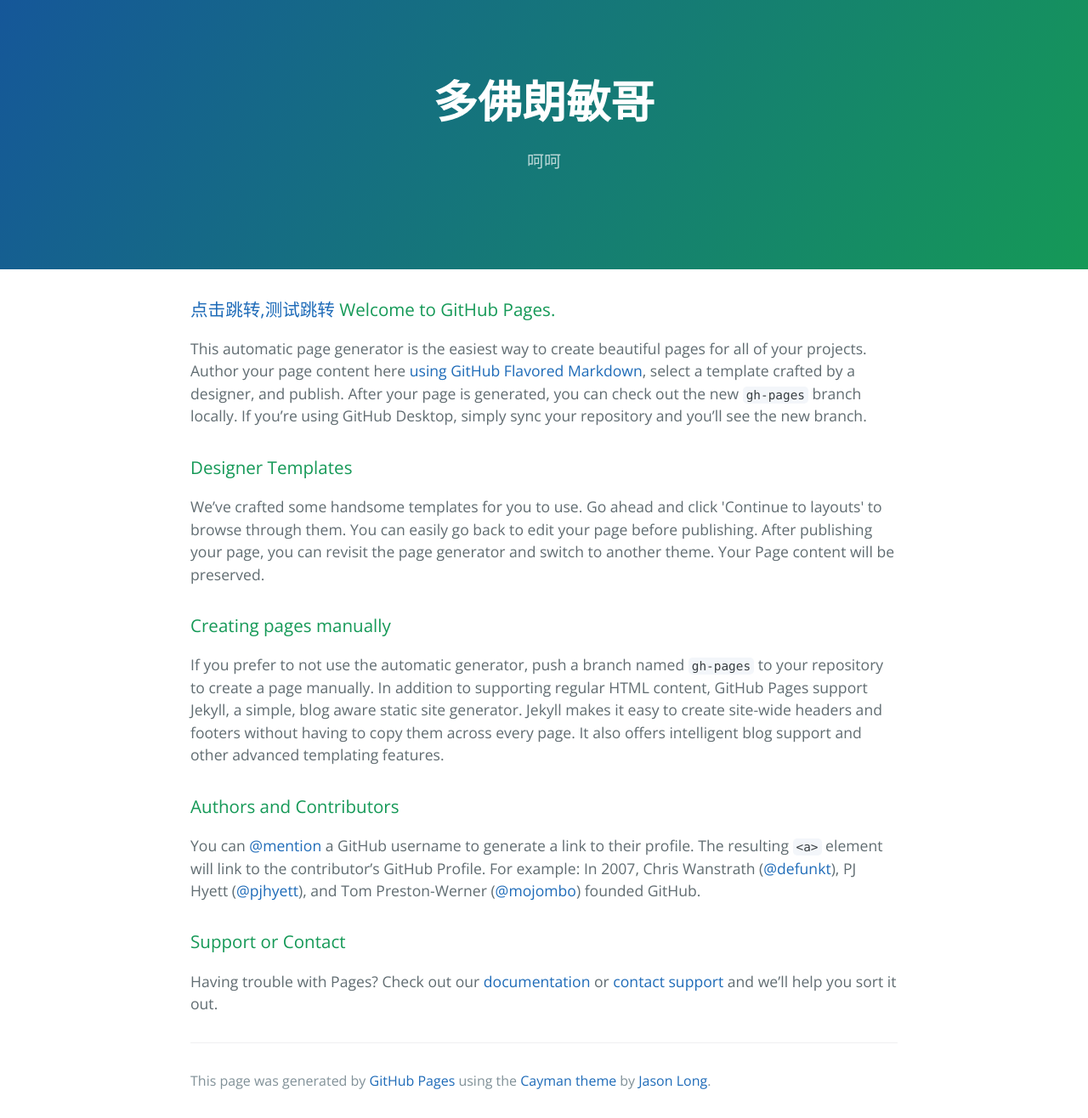
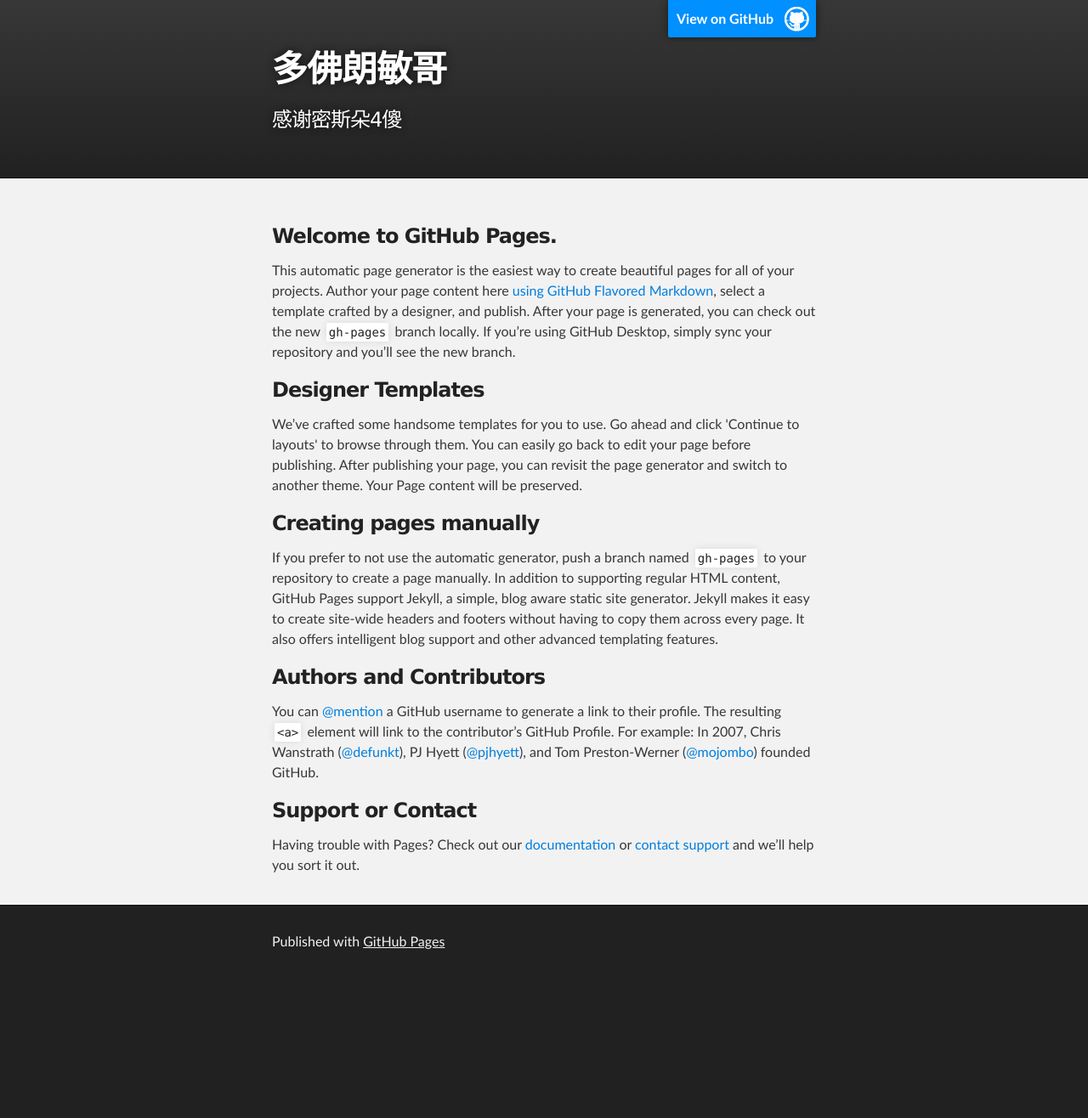
Before and after one commit to liu2080019/mingo.github.io, a Jekyll site: the page index.html, which Jekyll copies as it is, in a window 1280 px wide. Shown: the whole page at 85% size. Built offline with Jekyll 4.4.1, drawn with Linux system fonts in a browser that asks for light colours; after the commit the page ends 1155 px from its top, so only the background shows below that.

Commit message:
Replace master branch with page content via GitHub

```diff
--- a/index.html
+++ b/index.html
@@ -1,22 +1,33 @@
 <!DOCTYPE html>
-<html lang="en-us">
+<html>
+
   <head>
-    <meta charset="UTF-8">
-    <title>多佛朗敏哥 by liu2080019</title>
-    <meta name="viewport" content="width=device-width, initial-scale=1">
-    <link rel="stylesheet" type="text/css" href="stylesheets/normalize.css" media="screen">
-    <link href='https://fonts.googleapis.com/css?family=Open+Sans:400,700' rel='stylesheet' type='text/css'>
-    <link rel="stylesheet" type="text/css" href="stylesheets/stylesheet.css" media="screen">
-    <link rel="stylesheet" type="text/css" href="stylesheets/github-light.css" media="screen">
+    <meta charset='utf-8'>
+    <meta http-equiv="X-UA-Compatible" content="chrome=1">
+    <meta name="description" content="多佛朗敏哥 : 感谢密斯朵4傻">
+
+    <link rel="stylesheet" type="text/css" media="screen" href="stylesheets/stylesheet.css">
+
+    <title>多佛朗敏哥</title>
   </head>
+
   <body>
-    <section class="page-header">
-      <h1 class="project-name">多佛朗敏哥</h1>
-      <h2 class="project-tagline">呵呵</h2>
-    </section>
-    <section class="main-content">
-      <h3>
-        <a href="Interview.html">点击跳转,测试跳转</a>
+
+    <!-- HEADER -->
+    <div id="header_wrap" class="outer">
+        <header class="inner">
+          <a id="forkme_banner" href="https://github.com/liu2080019">View on GitHub</a>
+
+          <h1 id="project_title">多佛朗敏哥</h1>
+          <h2 id="project_tagline">感谢密斯朵4傻</h2>
+
+        </header>
+    </div>
+
+    <!-- MAIN CONTENT -->
+    <div id="main_content_wrap" class="outer">
+      <section id="main_content" class="inner">
+        <h3>
 <a id="welcome-to-github-pages" class="anchor" href="#welcome-to-github-pages" aria-hidden="true"><span aria-hidden="true" class="octicon octicon-link"></span></a>Welcome to GitHub Pages.</h3>
 
 <p>This automatic page generator is the easiest way to create beautiful pages for all of your projects. Author your page content here <a href="https://guides.github.com/features/mastering-markdown/">using GitHub Flavored Markdown</a>, select a template crafted by a designer, and publish. After your page is generated, you can check out the new <code>gh-pages</code> branch locally. If you’re using GitHub Desktop, simply sync your repository and you’ll see the new branch.</p>
@@ -40,13 +51,16 @@
 <a id="support-or-contact" class="anchor" href="#support-or-contact" aria-hidden="true"><span aria-hidden="true" class="octicon octicon-link"></span></a>Support or Contact</h3>
 
 <p>Having trouble with Pages? Check out our <a href="https://help.github.com/pages">documentation</a> or <a href="https://github.com/contact">contact support</a> and we’ll help you sort it out.</p>
+      </section>
+    </div>
 
-      <footer class="site-footer">
+    <!-- FOOTER  -->
+    <div id="footer_wrap" class="outer">
+      <footer class="inner">
+        <p>Published with <a href="https://pages.github.com">GitHub Pages</a></p>
+      </footer>
+    </div>
 
-        <span class="site-footer-credits">This page was generated by <a href="https://pages.github.com">GitHub Pages</a> using the <a href="https://github.com/jasonlong/cayman-theme">Cayman theme</a> by <a href="https://twitter.com/jasonlong">Jason Long</a>.</span>
-      </footer>
-
-    </section>
 
 
   </body>
--- /dev/null
+++ b/javascripts/main.js
@@ -0,0 +1 @@
+console.log('This would be the main JS file.');
--- a/stylesheets/stylesheet.css
+++ b/stylesheets/stylesheet.css
@@ -1,245 +1,425 @@
-* {
-  box-sizing: border-box; }
+/*******************************************************************************
+Slate Theme for GitHub Pages
+by Jason Costello, @jsncostello
+*******************************************************************************/
+
+@import url(github-light.css);
+
+/*******************************************************************************
+MeyerWeb Reset
+*******************************************************************************/
+
+html, body, div, span, applet, object, iframe,
+h1, h2, h3, h4, h5, h6, p, blockquote, pre,
+a, abbr, acronym, address, big, cite, code,
+del, dfn, em, img, ins, kbd, q, s, samp,
+small, strike, strong, sub, sup, tt, var,
+b, u, i, center,
+dl, dt, dd, ol, ul, li,
+fieldset, form, label, legend,
+table, caption, tbody, tfoot, thead, tr, th, td,
+article, aside, canvas, details, embed,
+figure, figcaption, footer, header, hgroup,
+menu, nav, output, ruby, section, summary,
+time, mark, audio, video {
+  margin: 0;
+  padding: 0;
+  border: 0;
+  font: inherit;
+  vertical-align: baseline;
+}
+
+/* HTML5 display-role reset for older browsers */
+article, aside, details, figcaption, figure,
+footer, header, hgroup, menu, nav, section {
+  display: block;
+}
+
+ol, ul {
+  list-style: none;
+}
+
+table {
+  border-collapse: collapse;
+  border-spacing: 0;
+}
+
+/*******************************************************************************
+Theme Styles
+*******************************************************************************/
 
 body {
-  padding: 0;
-  margin: 0;
-  font-family: "Open Sans", "Helvetica Neue", Helvetica, Arial, sans-serif;
+  box-sizing: border-box;
+  color:#373737;
+  background: #212121;
   font-size: 16px;
+  font-family: 'Myriad Pro', Calibri, Helvetica, Arial, sans-serif;
   line-height: 1.5;
-  color: #606c71; }
+  -webkit-font-smoothing: antialiased;
+}
+
+h1, h2, h3, h4, h5, h6 {
+  margin: 10px 0;
+  font-weight: 700;
+  color:#222222;
+  font-family: 'Lucida Grande', 'Calibri', Helvetica, Arial, sans-serif;
+  letter-spacing: -1px;
+}
+
+h1 {
+  font-size: 36px;
+  font-weight: 700;
+}
+
+h2 {
+  padding-bottom: 10px;
+  font-size: 32px;
+  background: url('../images/bg_hr.png') repeat-x bottom;
+}
+
+h3 {
+  font-size: 24px;
+}
+
+h4 {
+  font-size: 21px;
+}
+
+h5 {
+  font-size: 18px;
+}
+
+h6 {
+  font-size: 16px;
+}
+
+p {
+  margin: 10px 0 15px 0;
+}
+
+footer p {
+  color: #f2f2f2;
+}
 
 a {
-  color: #1e6bb8;
-  text-decoration: none; }
-  a:hover {
-    text-decoration: underline; }
+  text-decoration: none;
+  color: #007edf;
+  text-shadow: none;
 
-.btn {
-  display: inline-block;
-  margin-bottom: 1rem;
-  color: rgba(255, 255, 255, 0.7);
-  background-color: rgba(255, 255, 255, 0.08);
-  border-color: rgba(255, 255, 255, 0.2);
-  border-style: solid;
-  border-width: 1px;
-  border-radius: 0.3rem;
-  transition: color 0.2s, background-color 0.2s, border-color 0.2s; }
-  .btn + .btn {
-    margin-left: 1rem; }
+  transition: color 0.5s ease;
+  transition: text-shadow 0.5s ease;
+  -webkit-transition: color 0.5s ease;
+  -webkit-transition: text-shadow 0.5s ease;
+  -moz-transition: color 0.5s ease;
+  -moz-transition: text-shadow 0.5s ease;
+  -o-transition: color 0.5s ease;
+  -o-transition: text-shadow 0.5s ease;
+  -ms-transition: color 0.5s ease;
+  -ms-transition: text-shadow 0.5s ease;
+}
 
-.btn:hover {
-  color: rgba(255, 255, 255, 0.8);
-  text-decoration: none;
-  background-color: rgba(255, 255, 255, 0.2);
-  border-color: rgba(255, 255, 255, 0.3); }
+a:hover, a:focus {text-decoration: underline;}
 
-@media screen and (min-width: 64em) {
-  .btn {
-    padding: 0.75rem 1rem; } }
+footer a {
+  color: #F2F2F2;
+  text-decoration: underline;
+}
 
-@media screen and (min-width: 42em) and (max-width: 64em) {
-  .btn {
-    padding: 0.6rem 0.9rem;
-    font-size: 0.9rem; } }
+em {
+  font-style: italic;
+}
 
-@media screen and (max-width: 42em) {
-  .btn {
-    display: block;
-    width: 100%;
-    padding: 0.75rem;
-    font-size: 0.9rem; }
-    .btn + .btn {
-      margin-top: 1rem;
-      margin-left: 0; } }
+strong {
+  font-weight: bold;
+}
 
-.page-header {
+img {
+  position: relative;
+  margin: 0 auto;
+  max-width: 739px;
+  padding: 5px;
+  margin: 10px 0 10px 0;
+  border: 1px solid #ebebeb;
+
+  box-shadow: 0 0 5px #ebebeb;
+  -webkit-box-shadow: 0 0 5px #ebebeb;
+  -moz-box-shadow: 0 0 5px #ebebeb;
+  -o-box-shadow: 0 0 5px #ebebeb;
+  -ms-box-shadow: 0 0 5px #ebebeb;
+}
+
+p img {
+  display: inline;
+  margin: 0;
+  padding: 0;
+  vertical-align: middle;
+  text-align: center;
+  border: none;
+}
+
+pre, code {
+  width: 100%;
+  color: #222;
+  background-color: #fff;
+
+  font-family: Monaco, "Bitstream Vera Sans Mono", "Lucida Console", Terminal, monospace;
+  font-size: 14px;
+
+  border-radius: 2px;
+  -moz-border-radius: 2px;
+  -webkit-border-radius: 2px;
+}
+
+pre {
+  width: 100%;
+  padding: 10px;
+  box-shadow: 0 0 10px rgba(0,0,0,.1);
+  overflow: auto;
+}
+
+code {
+  padding: 3px;
+  margin: 0 3px;
+  box-shadow: 0 0 10px rgba(0,0,0,.1);
+}
+
+pre code {
+  display: block;
+  box-shadow: none;
+}
+
+blockquote {
+  color: #666;
+  margin-bottom: 20px;
+  padding: 0 0 0 20px;
+  border-left: 3px solid #bbb;
+}
+
+
+ul, ol, dl {
+  margin-bottom: 15px
+}
+
+ul {
+  list-style-position: inside;
+  list-style: disc;
+  padding-left: 20px;
+}
+
+ol {
+  list-style-position: inside;
+  list-style: decimal;
+  padding-left: 20px;
+}
+
+dl dt {
+  font-weight: bold;
+}
+
+dl dd {
+  padding-left: 20px;
+  font-style: italic;
+}
+
+dl p {
+  padding-left: 20px;
+  font-style: italic;
+}
+
+hr {
+  height: 1px;
+  margin-bottom: 5px;
+  border: none;
+  background: url('../images/bg_hr.png') repeat-x center;
+}
+
+table {
+  border: 1px solid #373737;
+  margin-bottom: 20px;
+  text-align: left;
+ }
+
+th {
+  font-family: 'Lucida Grande', 'Helvetica Neue', Helvetica, Arial, sans-serif;
+  padding: 10px;
+  background: #373737;
   color: #fff;
-  text-align: center;
-  background-color: #159957;
-  background-image: linear-gradient(120deg, #155799, #159957); }
+ }
 
-@media screen and (min-width: 64em) {
-  .page-header {
-    padding: 5rem 6rem; } }
+td {
+  padding: 10px;
+  border: 1px solid #373737;
+ }
 
-@media screen and (min-width: 42em) and (max-width: 64em) {
-  .page-header {
-    padding: 3rem 4rem; } }
+form {
+  background: #f2f2f2;
+  padding: 20px;
+}
 
-@media screen and (max-width: 42em) {
-  .page-header {
-    padding: 2rem 1rem; } }
+/*******************************************************************************
+Full-Width Styles
+*******************************************************************************/
 
-.project-name {
-  margin-top: 0;
-  margin-bottom: 0.1rem; }
+.outer {
+  width: 100%;
+}
 
-@media screen and (min-width: 64em) {
-  .project-name {
-    font-size: 3.25rem; } }
+.inner {
+  position: relative;
+  max-width: 640px;
+  padding: 20px 10px;
+  margin: 0 auto;
+}
 
-@media screen and (min-width: 42em) and (max-width: 64em) {
-  .project-name {
-    font-size: 2.25rem; } }
+#forkme_banner {
+  display: block;
+  position: absolute;
+  top:0;
+  right: 10px;
+  z-index: 10;
+  padding: 10px 50px 10px 10px;
+  color: #fff;
+  background: url('../images/blacktocat.png') #0090ff no-repeat 95% 50%;
+  font-weight: 700;
+  box-shadow: 0 0 10px rgba(0,0,0,.5);
+  border-bottom-left-radius: 2px;
+  border-bottom-right-radius: 2px;
+}
 
-@media screen and (max-width: 42em) {
-  .project-name {
-    font-size: 1.75rem; } }
+#header_wrap {
+  background: #212121;
+  background: -moz-linear-gradient(top, #373737, #212121);
+  background: -webkit-linear-gradient(top, #373737, #212121);
+  background: -ms-linear-gradient(top, #373737, #212121);
+  background: -o-linear-gradient(top, #373737, #212121);
+  background: linear-gradient(top, #373737, #212121);
+}
 
-.project-tagline {
-  margin-bottom: 2rem;
-  font-weight: normal;
-  opacity: 0.7; }
+#header_wrap .inner {
+  padding: 50px 10px 30px 10px;
+}
 
-@media screen and (min-width: 64em) {
-  .project-tagline {
-    font-size: 1.25rem; } }
+#project_title {
+  margin: 0;
+  color: #fff;
+  font-size: 42px;
+  font-weight: 700;
+  text-shadow: #111 0px 0px 10px;
+}
 
-@media screen and (min-width: 42em) and (max-width: 64em) {
-  .project-tagline {
-    font-size: 1.15rem; } }
+#project_tagline {
+  color: #fff;
+  font-size: 24px;
+  font-weight: 300;
+  background: none;
+  text-shadow: #111 0px 0px 10px;
+}
 
-@media screen and (max-width: 42em) {
-  .project-tagline {
-    font-size: 1rem; } }
+#downloads {
+  position: absolute;
+  width: 210px;
+  z-index: 10;
+  bottom: -40px;
+  right: 0;
+  height: 70px;
+  background: url('../images/icon_download.png') no-repeat 0% 90%;
+}
 
-.main-content :first-child {
-  margin-top: 0; }
-.main-content img {
-  max-width: 100%; }
-.main-content h1, .main-content h2, .main-content h3, .main-content h4, .main-content h5, .main-content h6 {
-  margin-top: 2rem;
-  margin-bottom: 1rem;
-  font-weight: normal;
-  color: #159957; }
-.main-content p {
-  margin-bottom: 1em; }
-.main-content code {
-  padding: 2px 4px;
-  font-family: Consolas, "Liberation Mono", Menlo, Courier, monospace;
-  font-size: 0.9rem;
-  color: #383e41;
-  background-color: #f3f6fa;
-  border-radius: 0.3rem; }
-.main-content pre {
-  padding: 0.8rem;
-  margin-top: 0;
-  margin-bottom: 1rem;
-  font: 1rem Consolas, "Liberation Mono", Menlo, Courier, monospace;
-  color: #567482;
-  word-wrap: normal;
-  background-color: #f3f6fa;
-  border: solid 1px #dce6f0;
-  border-radius: 0.3rem; }
-  .main-content pre > code {
-    padding: 0;
-    margin: 0;
-    font-size: 0.9rem;
-    color: #567482;
-    word-break: normal;
-    white-space: pre;
-    background: transparent;
-    border: 0; }
-.main-content .highlight {
-  margin-bottom: 1rem; }
-  .main-content .highlight pre {
-    margin-bottom: 0;
-    word-break: normal; }
-.main-content .highlight pre, .main-content pre {
-  padding: 0.8rem;
-  overflow: auto;
-  font-size: 0.9rem;
-  line-height: 1.45;
-  border-radius: 0.3rem; }
-.main-content pre code, .main-content pre tt {
-  display: inline;
-  max-width: initial;
-  padding: 0;
-  margin: 0;
-  overflow: initial;
-  line-height: inherit;
-  word-wrap: normal;
-  background-color: transparent;
-  border: 0; }
-  .main-content pre code:before, .main-content pre code:after, .main-content pre tt:before, .main-content pre tt:after {
-    content: normal; }
-.main-content ul, .main-content ol {
-  margin-top: 0; }
-.main-content blockquote {
-  padding: 0 1rem;
-  margin-left: 0;
-  color: #819198;
-  border-left: 0.3rem solid #dce6f0; }
-  .main-content blockquote > :first-child {
-    margin-top: 0; }
-  .main-content blockquote > :last-child {
-    margin-bottom: 0; }
-.main-content table {
+.zip_download_link {
   display: block;
-  width: 100%;
-  overflow: auto;
-  word-break: normal;
-  word-break: keep-all; }
-  .main-content table th {
-    font-weight: bold; }
-  .main-content table th, .main-content table td {
-    padding: 0.5rem 1rem;
-    border: 1px solid #e9ebec; }
-.main-content dl {
-  padding: 0; }
-  .main-content dl dt {
-    padding: 0;
-    margin-top: 1rem;
-    font-size: 1rem;
-    font-weight: bold; }
-  .main-content dl dd {
-    padding: 0;
-    margin-bottom: 1rem; }
-.main-content hr {
-  height: 2px;
-  padding: 0;
-  margin: 1rem 0;
-  background-color: #eff0f1;
-  border: 0; }
+  float: right;
+  width: 90px;
+  height:70px;
+  text-indent: -5000px;
+  overflow: hidden;
+  background: url(../images/sprite_download.png) no-repeat bottom left;
+}
 
-@media screen and (min-width: 64em) {
-  .main-content {
-    max-width: 64rem;
-    padding: 2rem 6rem;
-    margin: 0 auto;
-    font-size: 1.1rem; } }
+.tar_download_link {
+  display: block;
+  float: right;
+  width: 90px;
+  height:70px;
+  text-indent: -5000px;
+  overflow: hidden;
+  background: url(../images/sprite_download.png) no-repeat bottom right;
+  margin-left: 10px;
+}
 
-@media screen and (min-width: 42em) and (max-width: 64em) {
-  .main-content {
-    padding: 2rem 4rem;
-    font-size: 1.1rem; } }
+.zip_download_link:hover {
+  background: url(../images/sprite_download.png) no-repeat top left;
+}
 
-@media screen and (max-width: 42em) {
-  .main-content {
-    padding: 2rem 1rem;
-    font-size: 1rem; } }
+.tar_download_link:hover {
+  background: url(../images/sprite_download.png) no-repeat top right;
+}
 
-.site-footer {
-  padding-top: 2rem;
-  margin-top: 2rem;
-  border-top: solid 1px #eff0f1; }
+#main_content_wrap {
+  background: #f2f2f2;
+  border-top: 1px solid #111;
+  border-bottom: 1px solid #111;
+}
 
-.site-footer-owner {
-  display: block;
-  font-weight: bold; }
+#main_content {
+  padding-top: 40px;
+}
 
-.site-footer-credits {
-  color: #819198; }
+#footer_wrap {
+  background: #212121;
+}
 
-@media screen and (min-width: 64em) {
-  .site-footer {
-    font-size: 1rem; } }
 
-@media screen and (min-width: 42em) and (max-width: 64em) {
-  .site-footer {
-    font-size: 1rem; } }
 
-@media screen and (max-width: 42em) {
-  .site-footer {
-    font-size: 0.9rem; } }
+/*******************************************************************************
+Small Device Styles
+*******************************************************************************/
+
+@media screen and (max-width: 480px) {
+  body {
+    font-size:14px;
+  }
+
+  #downloads {
+    display: none;
+  }
+
+  .inner {
+    min-width: 320px;
+    max-width: 480px;
+  }
+
+  #project_title {
+  font-size: 32px;
+  }
+
+  h1 {
+    font-size: 28px;
+  }
+
+  h2 {
+    font-size: 24px;
+  }
+
+  h3 {
+    font-size: 21px;
+  }
+
+  h4 {
+    font-size: 18px;
+  }
+
+  h5 {
+    font-size: 14px;
+  }
+
+  h6 {
+    font-size: 12px;
+  }
+
+  code, pre {
+    min-width: 320px;
+    max-width: 480px;
+    font-size: 11px;
+  }
+
+}
```
Also changed, not shown: params.json (+1 -1 lines), images/bg_hr.png (added), images/blacktocat.png (added), images/icon_download.png (added), images/sprite_download.png (added).
